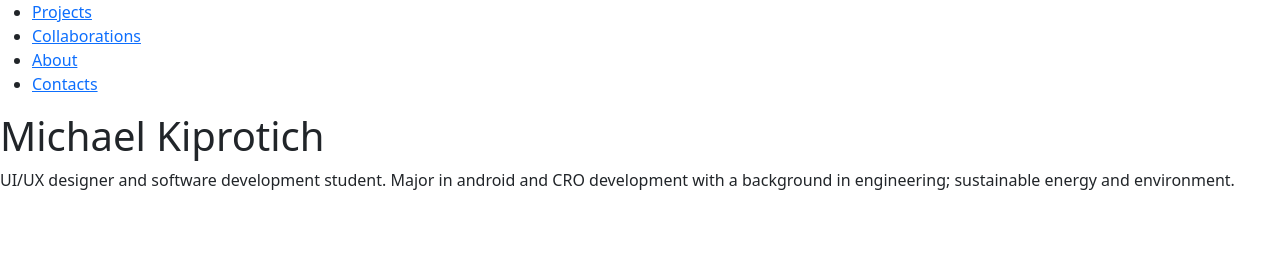
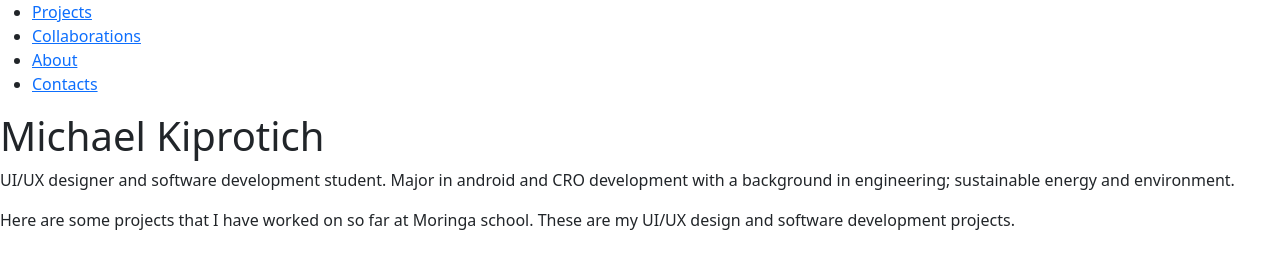
Before and after one commit to michael-kip/my-portfolio, a plain HTML site: page index.html in a window 1280 px wide. Drawn offline with Linux system fonts and the light colour scheme.

Commit message:
Adding the introductory paragraph to projects section

```diff
--- a/index.html
+++ b/index.html
@@ -25,7 +25,6 @@
         </div>
     </div>
     <div class="projects">
-        <p></p>
-    </div>
+        <p>Here are some projects that I have worked on so far at Moringa  school. These are my UI/UX design and software development projects.</p>
 </body>
 </html>
```
